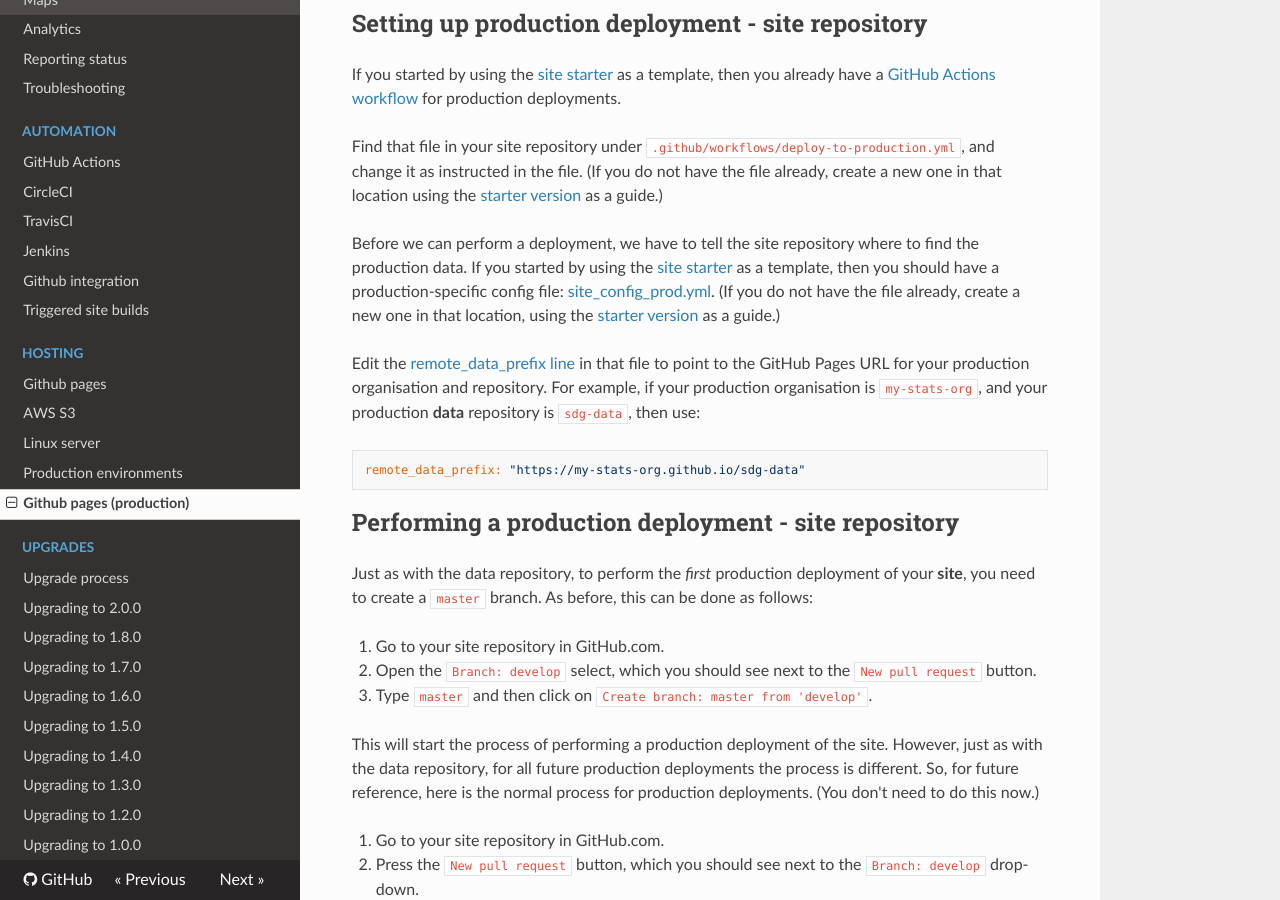
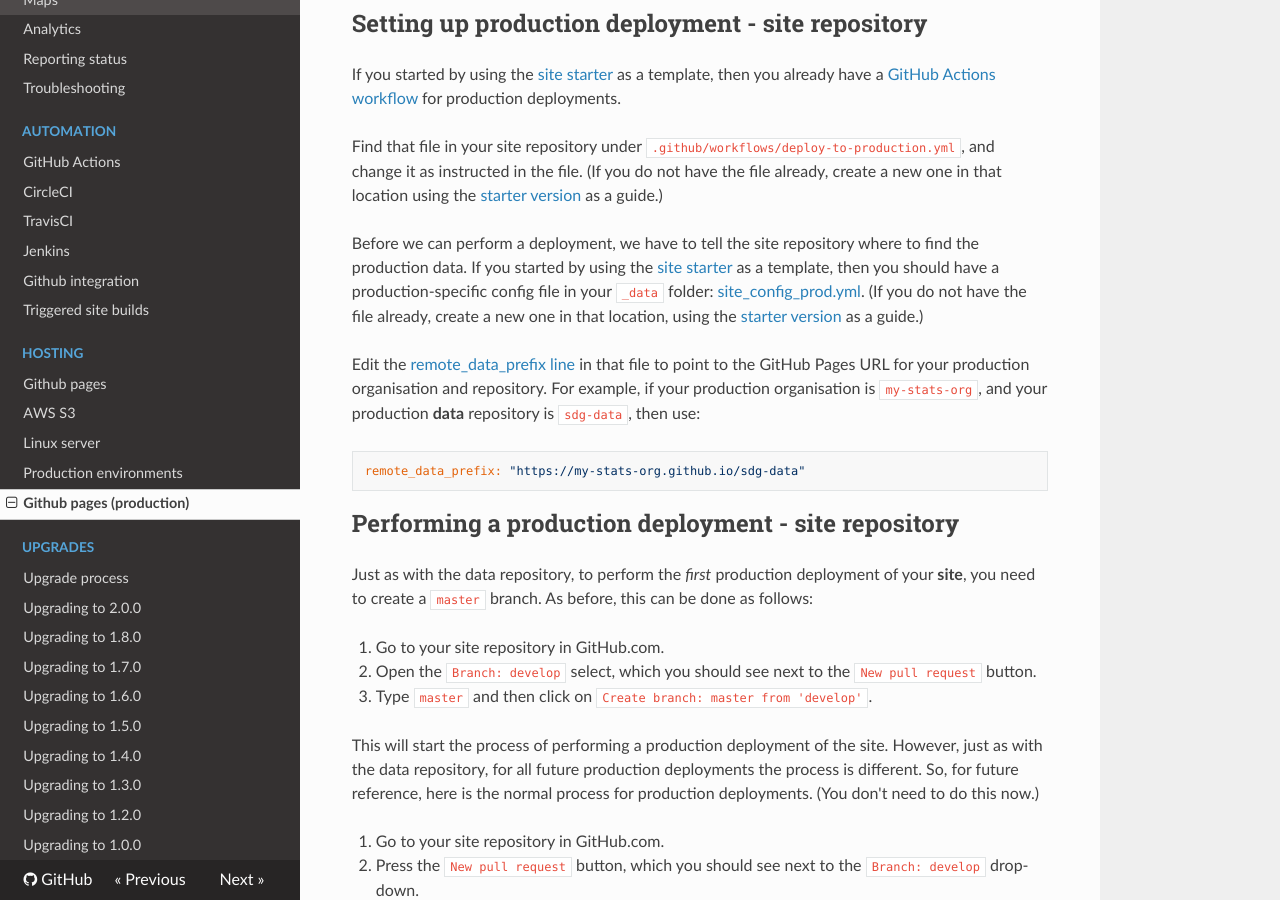
Before and after one commit to open-sdg/open-sdg, an MkDocs documentation site: the page built from docs/hosting/github-pages-production.md, in a window 1280 px wide and 900 px high, scrolled down 2698 px. Built offline with MkDocs 1.6.1, drawn with Linux system fonts in a browser that asks for light colours; nearby versions of some CDN libraries.

Commit message:
Update github-pages-production.md

```diff
--- a/docs/hosting/github-pages-production.md
+++ b/docs/hosting/github-pages-production.md
@@ -69,7 +69,7 @@
 
 Find that file in your site repository under `.github/workflows/deploy-to-production.yml`, and change it as instructed in the file. (If you do not have the file already, create a new one in that location using the [starter version](https://github.com/open-sdg/open-sdg-site-starter/blob/develop/.github/workflows/deploy-to-production.yml) as a guide.)
 
-Before we can perform a deployment, we have to tell the site repository where to find the production data. If you started by using the [site starter](https://github.com/open-sdg/open-sdg-site-starter) as a template, then you should have a production-specific config file: [site_config_prod.yml](https://github.com/open-sdg/open-sdg-site-starter/blob/develop/_data/site_config_prod.yml). (If you do not have the file already, create a new one in that location, using the [starter version](https://github.com/open-sdg/open-sdg-site-starter/blob/develop/_data/site_config_prod.yml) as a guide.)
+Before we can perform a deployment, we have to tell the site repository where to find the production data. If you started by using the [site starter](https://github.com/open-sdg/open-sdg-site-starter) as a template, then you should have a production-specific config file in your `_data` folder: [site_config_prod.yml](https://github.com/open-sdg/open-sdg-site-starter/blob/develop/_data/site_config_prod.yml). (If you do not have the file already, create a new one in that location, using the [starter version](https://github.com/open-sdg/open-sdg-site-starter/blob/develop/_data/site_config_prod.yml) as a guide.)
 
 Edit the [remote_data_prefix line](https://github.com/open-sdg/open-sdg-site-starter/blob/develop/_data/site_config_prod.yml#L19) in that file to point to the GitHub Pages URL for your production organisation and repository. For example, if your production organisation is `my-stats-org`, and your production **data** repository is `sdg-data`, then use:
 
```
